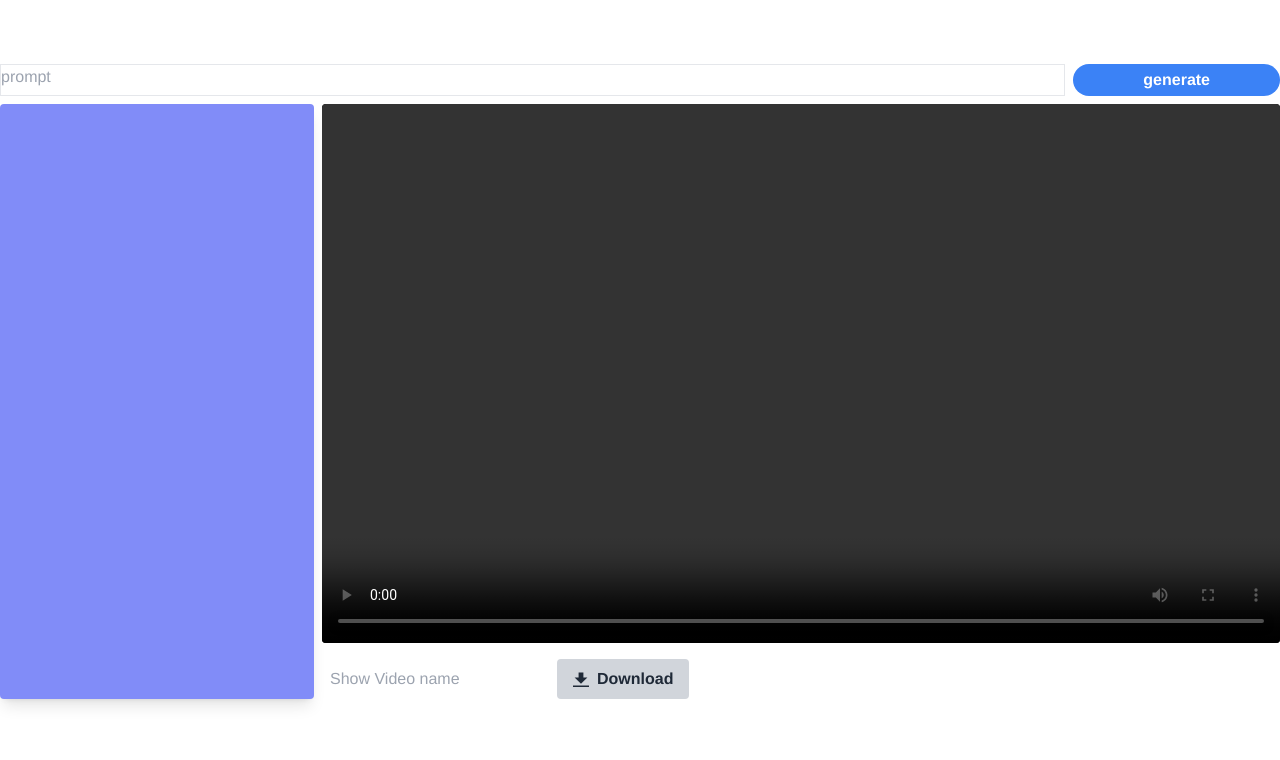
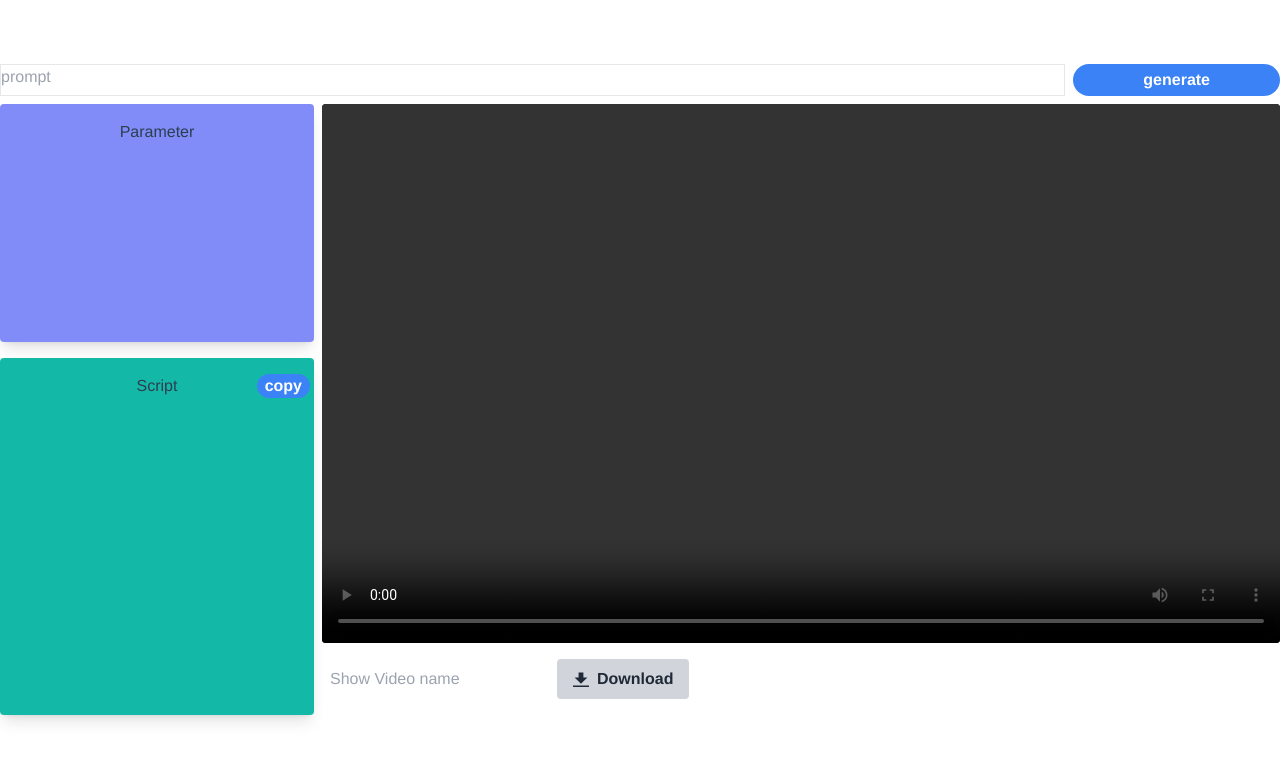
Before and after one commit to kakeru13468/A02_AI_Video_Generation, a Vue app in the folder Web/: page / in a window 1280 px wide. Shown: the top 760 px of the page. Built offline with nearby package versions, Linux system fonts and the light colour scheme.

Commit message:
add script frame and copy button

```diff
--- a/Web/src/App.vue
+++ b/Web/src/App.vue
@@ -4,10 +4,19 @@
       <textarea class="h-8 border col-span-8 md:col-span-10 max-h-24 resize-none area-lg"  placeholder="prompt"></textarea>
       <button type="button" class="bg-blue-500 hover:bg-blue-700 text-white font-bold px-2 col-span-4 md:col-span-2 rounded-full ">generate</button>
       <!--<div class="p-2 col-span-3 h-full bg-indigo-400"></div>-->
-      <div class="md:col-span-3 col-span-full w-full p-4 h-full bg-indigo-400 rounded overflow-hidden shadow-lg"></div>
+      <div class="md:col-span-3">
+        <div class="col-span-full w-full p-4 h-2/5 bg-indigo-400 rounded overflow-hidden shadow-lg">Parameter</div>
+        <div class="col-span-full mt-4 w-full p-4 h-3/5 bg-teal-500 rounded overflow-hidden shadow-lg relative">
+          Script
+          <div class="flex justify-between items-start">
+            <button type="button" class="absolute top-4 right-1 bg-blue-500 hover:bg-blue-700 text-white font-bold px-2 rounded-full">copy</button>
+          </div>
+        </div>
+
+      </div>
       <div class="md:col-span-9">
         <video class="w-full col-span-full rounded aspect-video bg-black" controls></video>
-        <div class="mt-4 flex">
+        <div class="mt-4 flex ">
           <input class="appearance-none bg-transparent border-none text-gray-700 mr-3 py-1 px-2 leading-tight focus:outline-none" type="text" placeholder="Show Video name" aria-label="Full name" disabled="disabled">
           <button class="bg-gray-300 hover:bg-gray-400 text-gray-800 font-bold py-2 px-4 rounded inline-flex items-center">
             <svg class="fill-current w-4 h-4 mr-2" xmlns="http://www.w3.org/2000/svg" viewBox="0 0 20 20">
```
